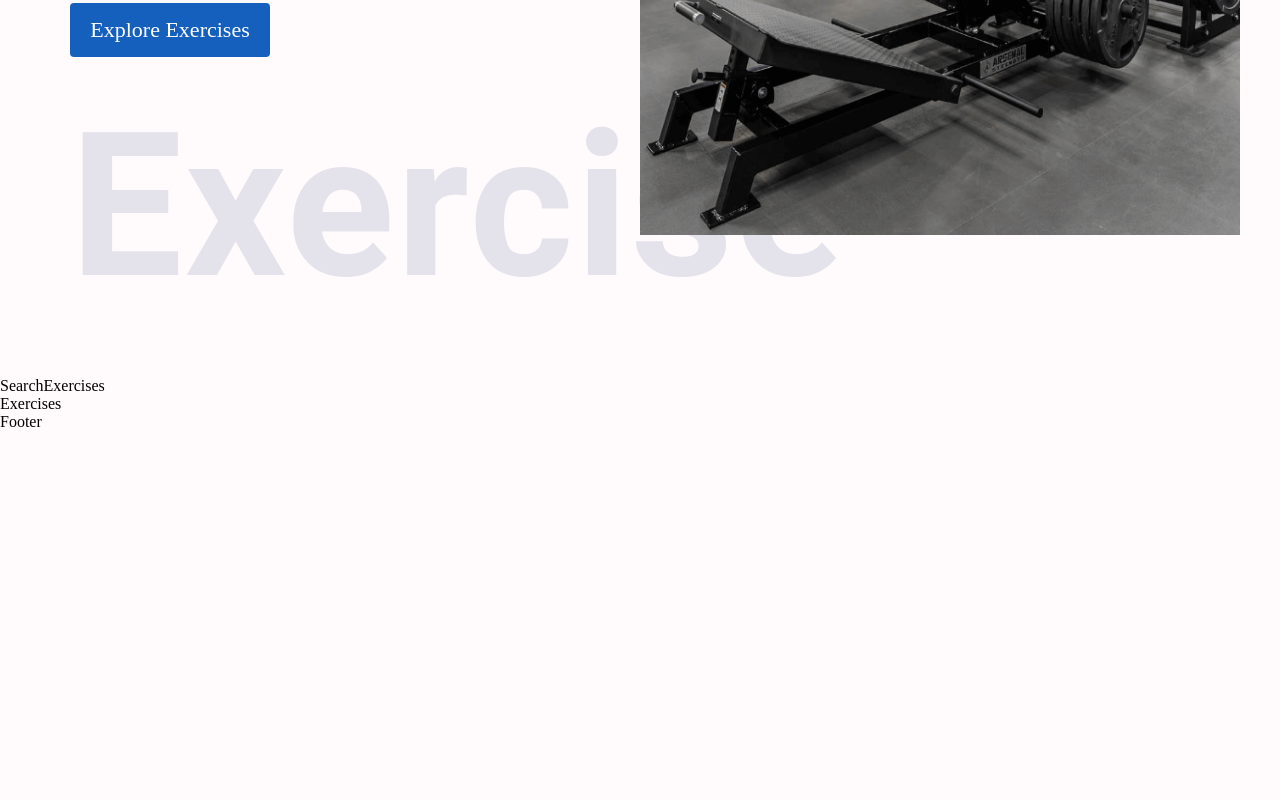
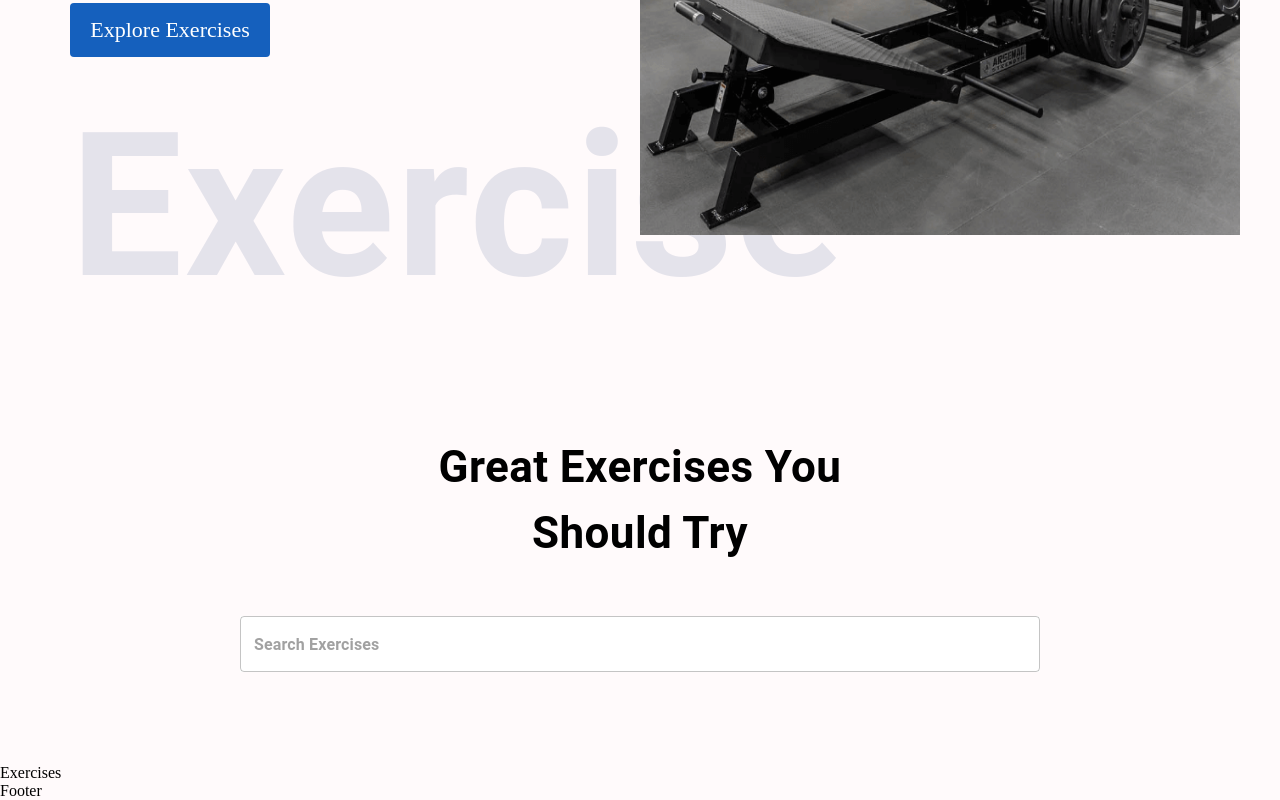
Before and after one commit to Thuotracy/Fit-On-Gym-App, a React (Create React App) app: page / in a window 1280 px wide. Shown: the part 409-1209 px from the top of the page. Before the commit the page ends 840 px from the top, so only its background shows below. Built offline with nearby package versions, Linux system fonts and the light colour scheme.

Commit message:
created and styled the search exercises bar

```diff
--- a/src/components/SearchExercises.js
+++ b/src/components/SearchExercises.js
@@ -1,8 +1,29 @@
-import React from 'react'
+import React, { useEffect, useState} from 'react';
+import { Box, Button, Stack, TextField, Typography } from '@mui/material';
 
 const SearchExercises = () => {
   return (
-    <div>SearchExercises</div>
+    <Stack alignItems="center" mt="37px" justifyContent="center" p="20px">
+      <Typography fontWeight={700} sx={{fontSize: {lg: '44px', xs: '30px'}}} mb="50px" textAlign="center">
+        Great Exercises You <br/>Should Try
+      </Typography>
+
+      <Box position="relative" mb="72px">
+        <TextField
+          sx={{
+            input: { fontWeight: '700', border: 'none', borderRadius: '4px'},
+            width : { lg: '800px', xs: '350px'},
+            backgroundColor : '#fff',
+            borderRadiuS: '40px'
+          }}
+          height="76px"
+          value=""
+          onChange={(e) => {}}
+          placeholder='Search Exercises'
+          type="text"
+        />
+      </Box>
+    </Stack>
   )
 }
 
```
Also changed, not shown: src/assets/images/Logo.png.
